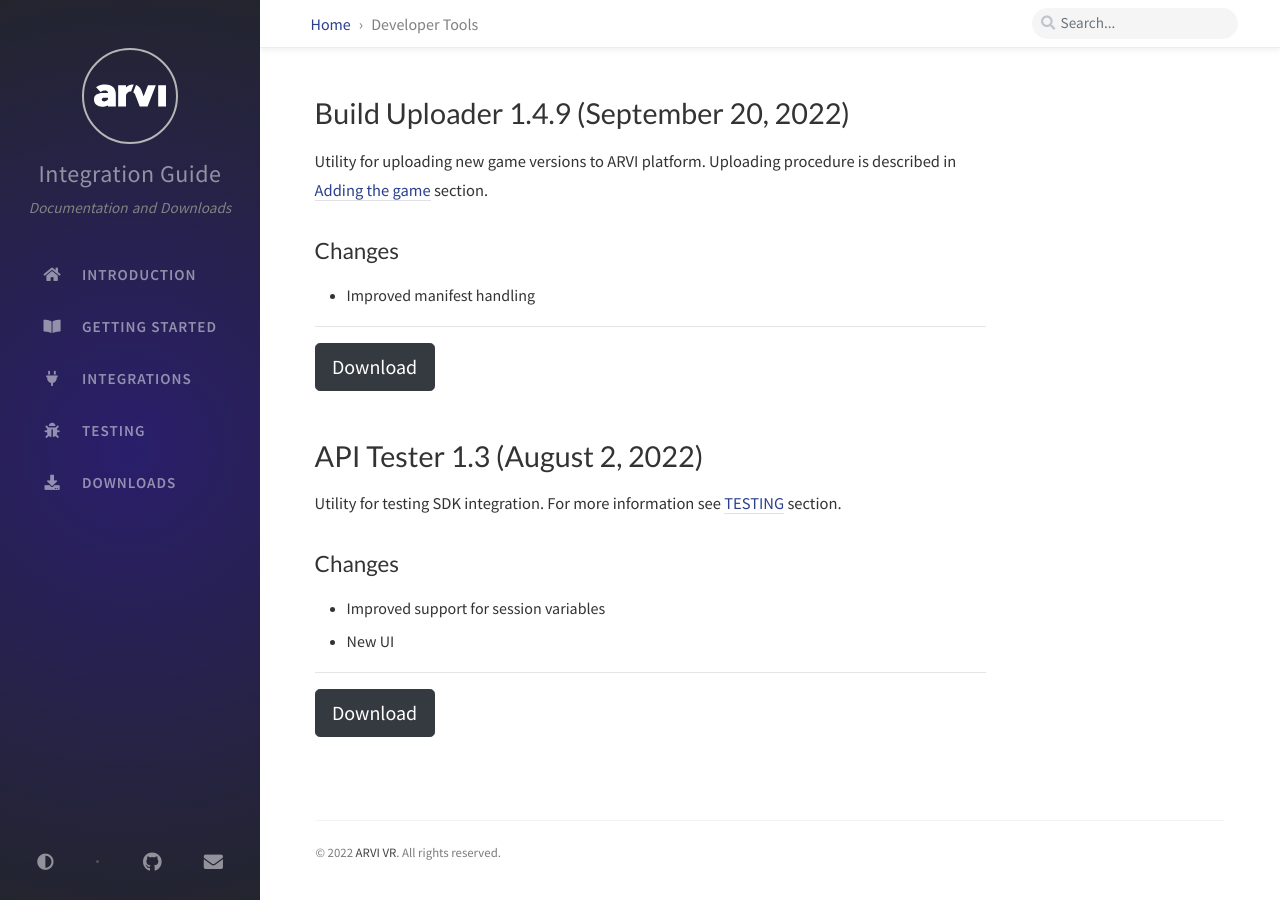
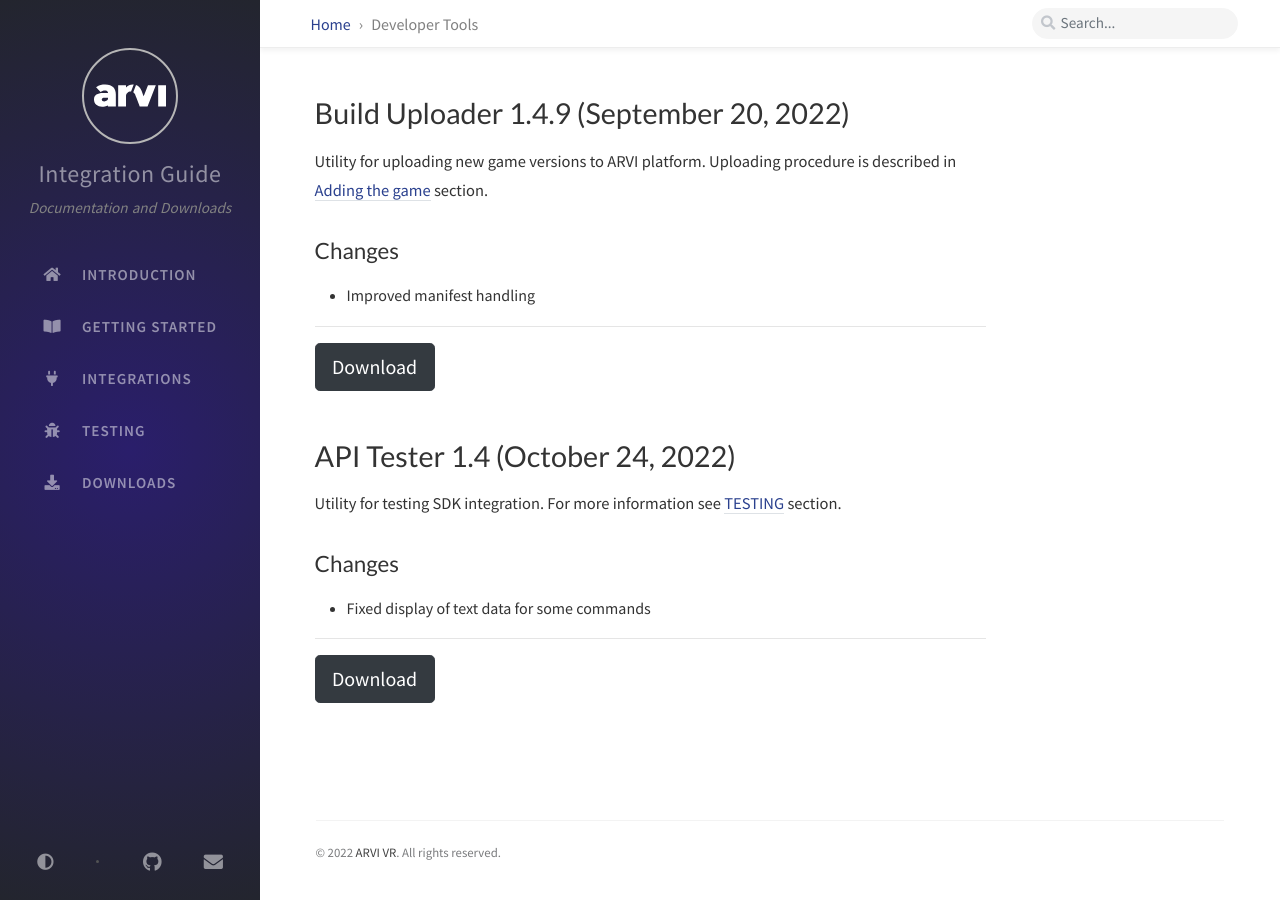
Before and after one commit to arvi-vr/integration-guide, a Jekyll site: the page built from _tabs/downloads-dev-tools.md, in a window 1280 px wide. Built offline with Jekyll 4.4.1, drawn with Linux system fonts in a browser that asks for light colours; comment, search, counter and statistics services are not loaded.

Commit message:
API Tester 1.4

```diff
--- a/_tabs/downloads-dev-tools.md
+++ b/_tabs/downloads-dev-tools.md
@@ -14,13 +14,12 @@
 <hr>
 <button onclick="window.open('https://storage-eu-east-2.arvilab.com/storage/applications/3/4b3e2797-34c6-45a7-84a7-11dc0e4f6bc4/versions/ff1e83fc-84f7-45a3-8f17-f0707dd10905/files/Build%20Uploader%20Setup.exe')" type="button" class="btn btn-dark btn-lg">Download</button>
 
-# API Tester 1.3 (August 2, 2022)
+# API Tester 1.4 (October 24, 2022)
 
 Utility for testing SDK integration. For more information see [TESTING]({{ '/tabs/testing/' | relative_url }}) section.
 
 ## Changes
-- Improved support for session variables
-- New UI
+- Fixed display of text data for some commands
 
 <hr>
-<button onclick="window.open('https://storage-eu-east-1.arvilab.com/storage/applications/3/cee1325e-f16a-4237-b92a-eda4d30803f5/versions/dea73204-fd02-4951-90af-5d61039c9eb4/files/APITester.exe')" type="button" class="btn btn-dark btn-lg">Download</button>
+<button onclick="window.open('https://storage-eu-east-2.arvilab.com/storage/applications/3/cee1325e-f16a-4237-b92a-eda4d30803f5/versions/4ef9d0b5-ed6b-4ce0-9600-7f9e8d289741/files/APITester.exe')" type="button" class="btn btn-dark btn-lg">Download</button>
```
